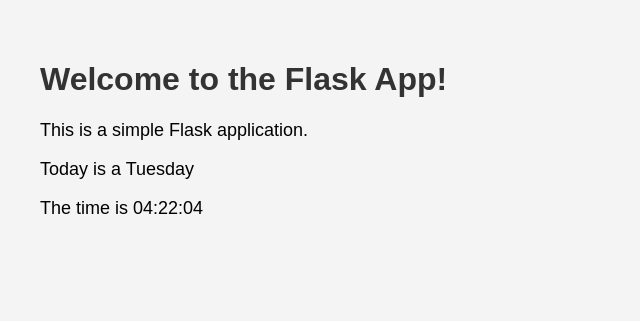
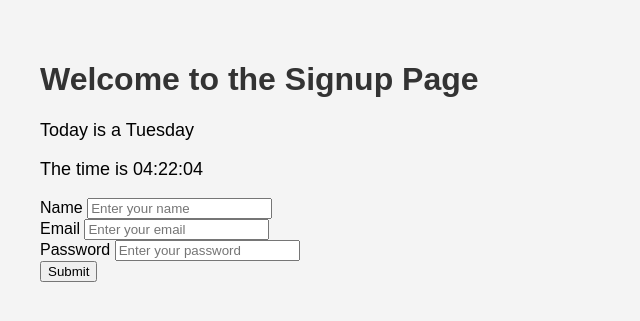
Before and after one commit to aastha231074/DevOps, a Flask app: page / in a window 1280 px wide. Shown: the top 321 px of the page, without its empty margins (0-640 px from the left). Run offline with Flask 3, Linux system fonts and the light colour scheme; parts of the project's set-up code (start-up, migrations or seed data) failed here and were passed over.

Commit message:
MongoDb setup

```diff
--- a/Flask/app.py
+++ b/Flask/app.py
@@ -1,5 +1,16 @@
 from flask import Flask, request, render_template
 from datetime import datetime
+from dotenv import load_dotenv
+import os
+from pymongo.mongo_client import MongoClient
+
+load_dotenv()
+
+# MongoDB connection setup
+uri = os.getenv("MONGODB_URI")
+client = MongoClient(uri)
+db = client.test
+collection = db['flask-tutorial']
 
 app = Flask(__name__)
 
@@ -9,6 +20,20 @@
     current_time = datetime.now().strftime('%H:%M:%S')
     return render_template('index.html', day_of_week=day_of_week, current_time=current_time)
 
+@app.route('/submit', methods=['POST'])
+def submit():
+    name = request.form.get('name')
+    email = request.form.get('email')
+
+    if name and email:
+        # Insert data into MongoDB
+        collection.insert_one({'name': name, 'email': email})
+        return f"Thank you {name}, your email {email} has been recorded!"
+    else:
+        return "Please provide both name and email."
+
 
 if __name__ == '__main__':
     app.run(debug=True)
+
+# python -m pip install "pymongo[srv]==3.11"
--- a/Flask/templates/index.html
+++ b/Flask/templates/index.html
@@ -6,10 +6,24 @@
     <title>Sign Up Form</title>
 </head>
 <body>
-    <h1>Welcome to the Flask App!</h1>
-    <p>This is a simple Flask application.</p>
+    <h1>Welcome to the Signup Page</h1>
     <p>Today is a {{ day_of_week }}</p>
     <p>The time is {{ current_time }}</p>
+
+    <div class=""centered>
+        <form action="/submit" method="POST">
+            <label for="name">Name</label>
+            <input type="text" name="name" id="name" placeholder="Enter your name">
+            <br>
+            <label for="email">Email</label>
+            <input type="email" name="email" id="email" placeholder="Enter your email">
+            <br>
+            <label for="password">Password</label>
+            <input type="password" name="password" id="password" placeholder="Enter your password">
+            <br>
+            <input type="submit" value="Submit">
+        </form>
+    </div>
 </body>
 
 <style>
```
Also changed, not shown: 1 other file.
